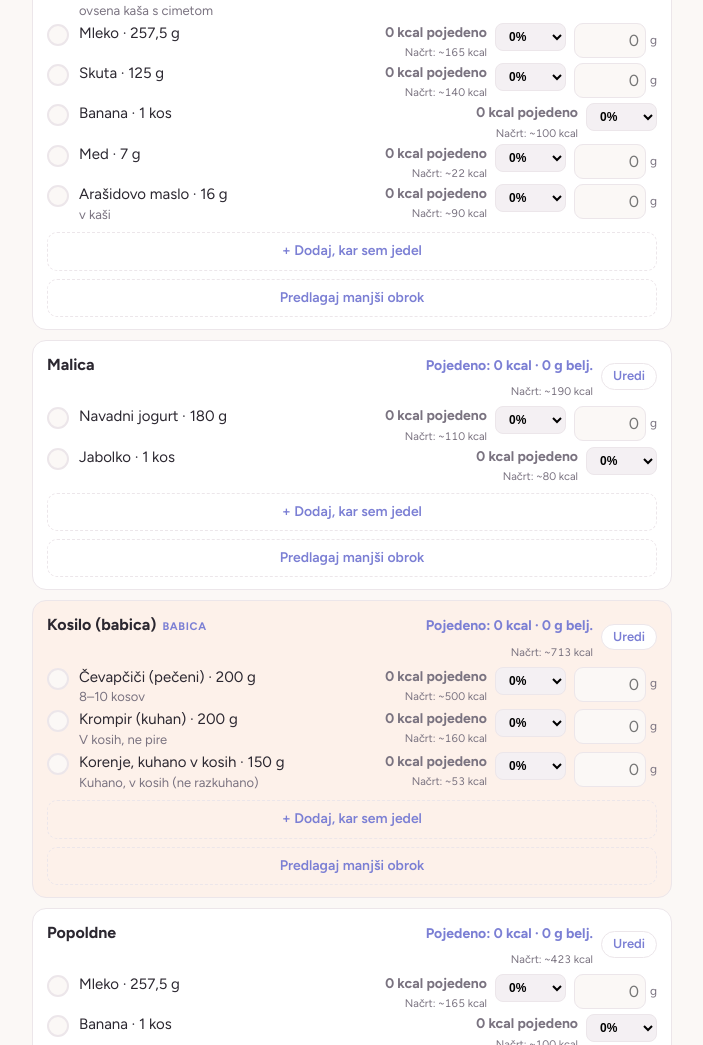
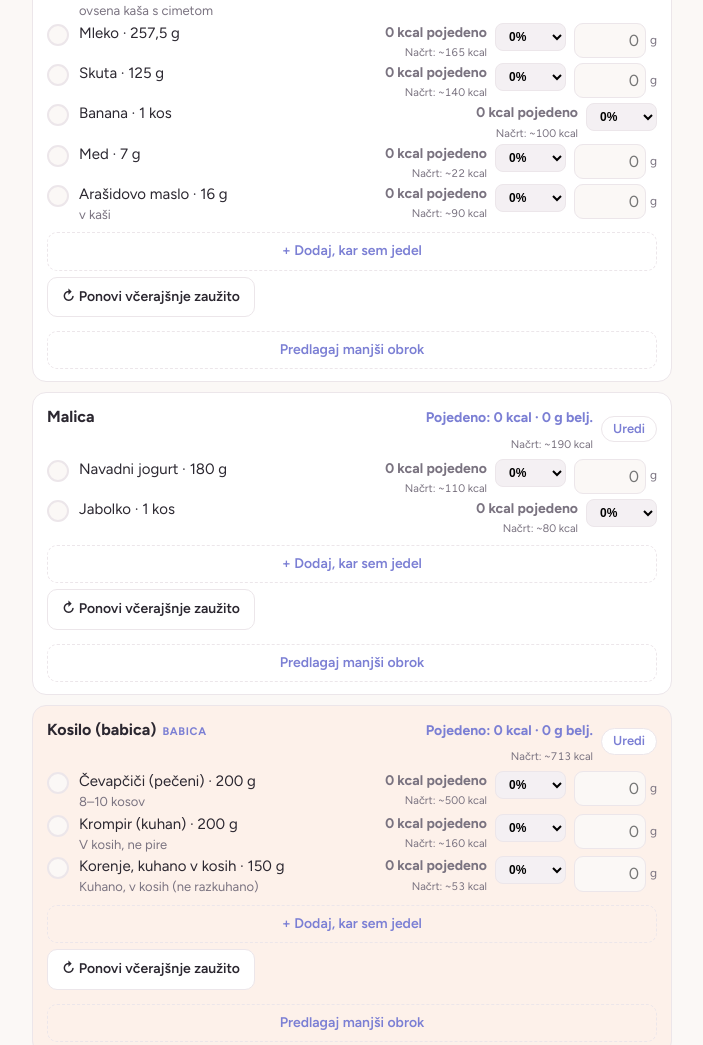
Before and after one commit to tenza00-spec/jedilnik, a plain HTML site: page index.html in a window 1280 px wide. Shown: the part 1110-2155 px from the top of the page, without its empty margins (288-991 px from the left). Drawn offline with nearby package versions, Linux system fonts and the light colour scheme.

Commit message:
Show repeat yesterday button for every meal

```diff
--- a/index.html
+++ b/index.html
@@ -1158,13 +1158,14 @@ li.eaten .lab{color:var(--muted)}
             '<div class="acts"><button type="button" class="primary" data-act="adderSave">Dodaj</button><button type="button" class="ghost" data-act="adderCancel">Prekliči</button></div></div>';
         } else {
           h += '<button type="button" class="add" data-act="adderOpen" data-m="' + m.id + '">+ Dodaj, kar sem jedel</button>';
-          if(yesterdayMealEntries(m,dayIdx).length && dateOfIdx(dayIdx)<=dKey(new Date()))
-            h += '<button type="button" class="ghost" data-act="repeatYesterday" data-m="'+esc(m.id)+'" style="margin:6px 0">↻ Ponovi včerajšnje zaužito</button>';
+
         }
       } else {
         visibleMealItems(m,dayIdx).forEach(function (it) { h += '<div class="eitem">' + itemEditor(it, 'e', it.id) + '</div>'; });
         if (!activeSwap(m,dayIdx)) h += '<button type="button" class="add" data-act="addItem" data-m="' + m.id + '">+ Dodaj jed v jedilnik</button>';
       }
+      var canRepeatYesterday = yesterdayMealEntries(m,dayIdx).length > 0 && dateOfIdx(dayIdx)<=dKey(new Date());
+      h += '<button type="button" class="ghost" data-act="repeatYesterday" data-m="'+esc(m.id)+'" style="margin:6px 0"'+(canRepeatYesterday?'':' disabled title="Za ta obrok včeraj ni zabeleženih zaužitih jedi"')+'>↻ Ponovi včerajšnje zaužito</button>';
       if (activeSwap(m,dayIdx)) h += '<button type="button" class="ghost" data-act="swapRevert" data-m="' + m.id + '">Vrni prvotni obrok</button>';
       h += '<button type="button" class="add" data-act="suggest" data-m="' + m.id + '">Predlagaj manjši obrok</button>';
       if (mealSuggest === m.id) {
```
